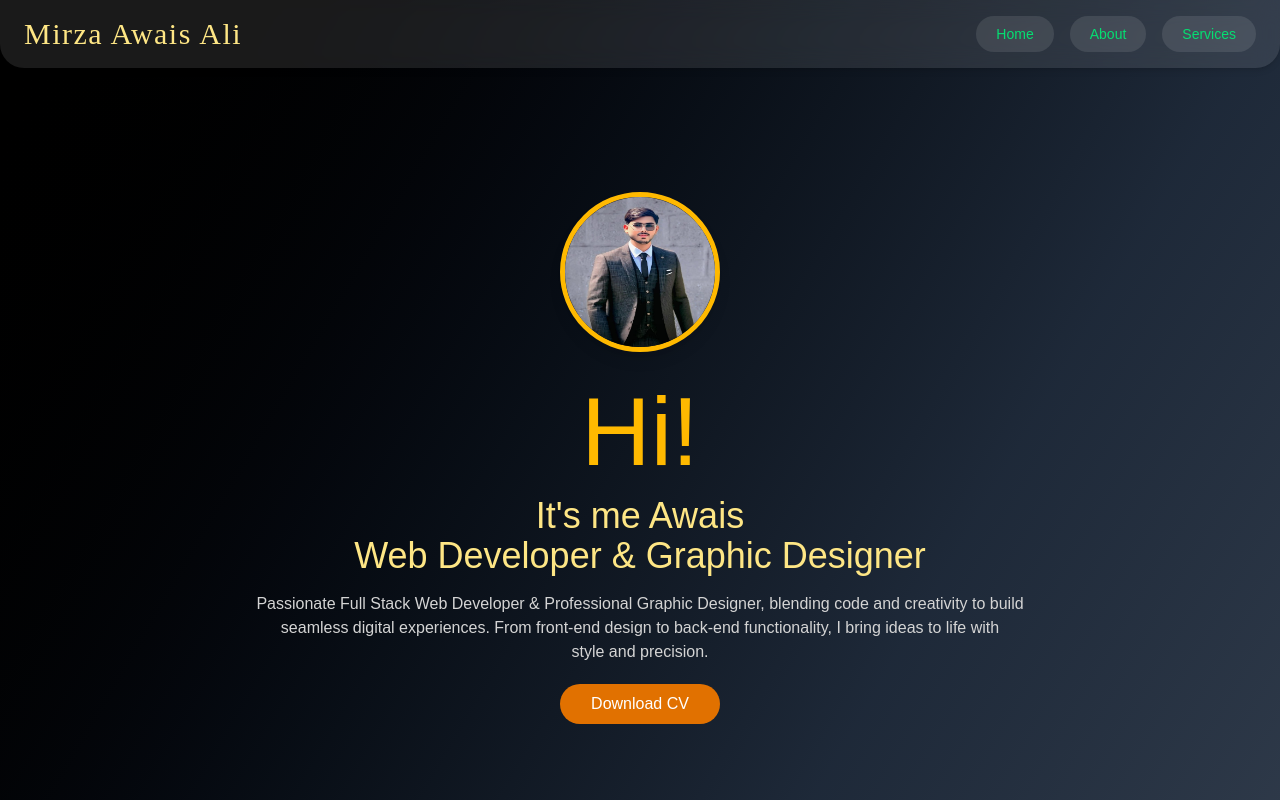
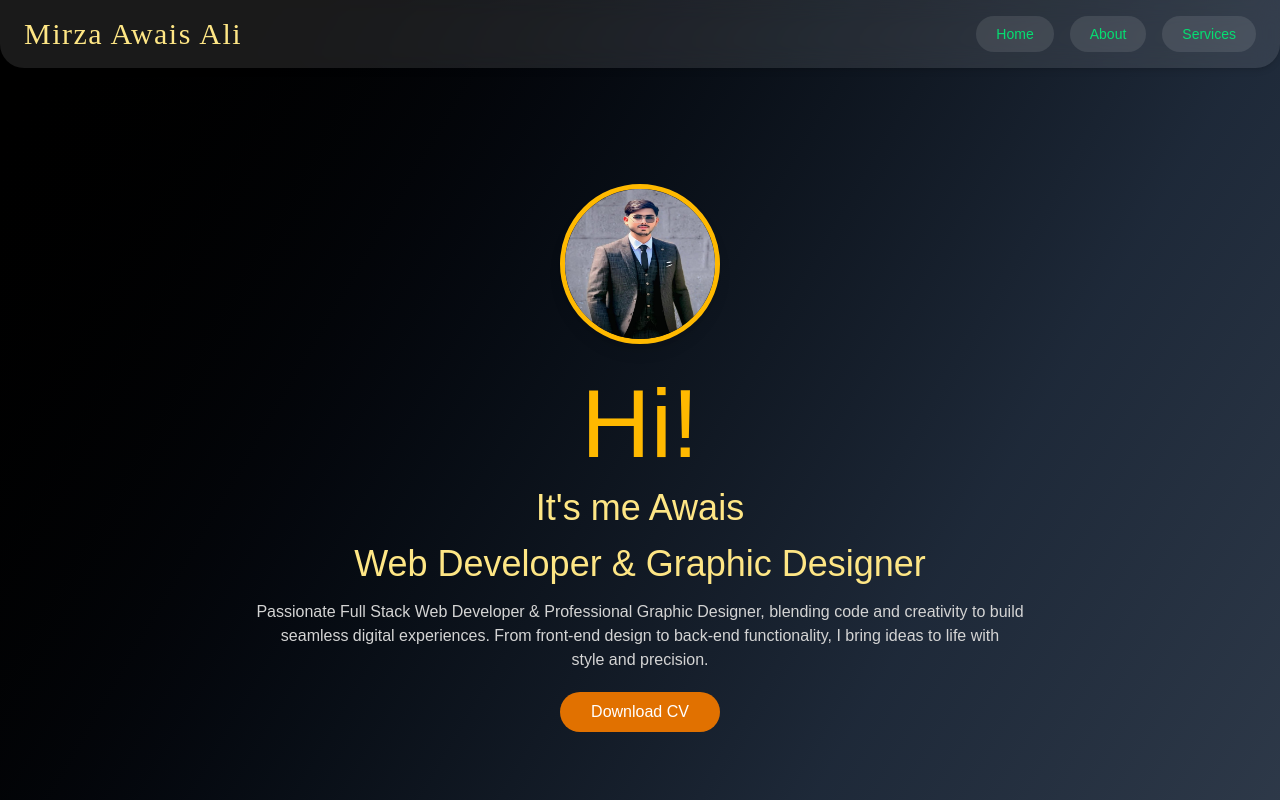
Before and after one commit to sayhiawais/portfolio-main, a React (Vite) app: page / in a window 1280 px wide. Shown: the top 800 px of the page. Built offline with nearby package versions, Linux system fonts and the light colour scheme.

Commit message:
intro updation

```diff
--- a/src/pages/Intro.jsx
+++ b/src/pages/Intro.jsx
@@ -16,7 +16,9 @@ function Intro() {
           <div className="md:w-2/3">
             <h1 className="text-8xl text-amber-400 mb-4">Hi!</h1>
             <h2 className="title-font sm:text-4xl mb-4 font-medium text-amber-200">
-              It's me Awais<br className="hidden lg:inline-block" />
+              It's me Awais
+              </h2>
+              <h2 className="title-font sm:text-4xl mb-4 font-medium text-amber-200">
               Web Developer & Graphic Designer
             </h2>
             <p className="text-neutral-300 px-2">
```
